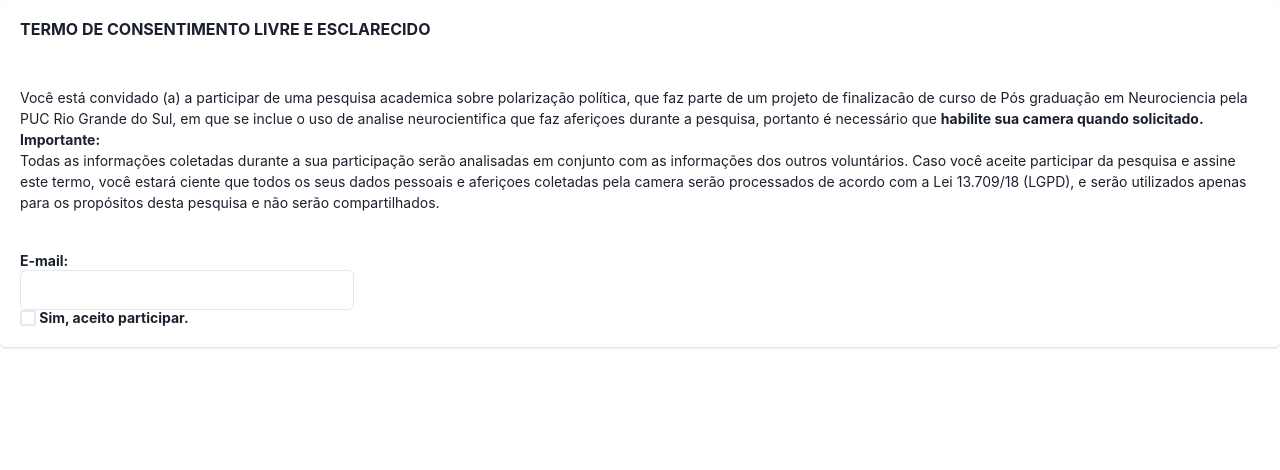
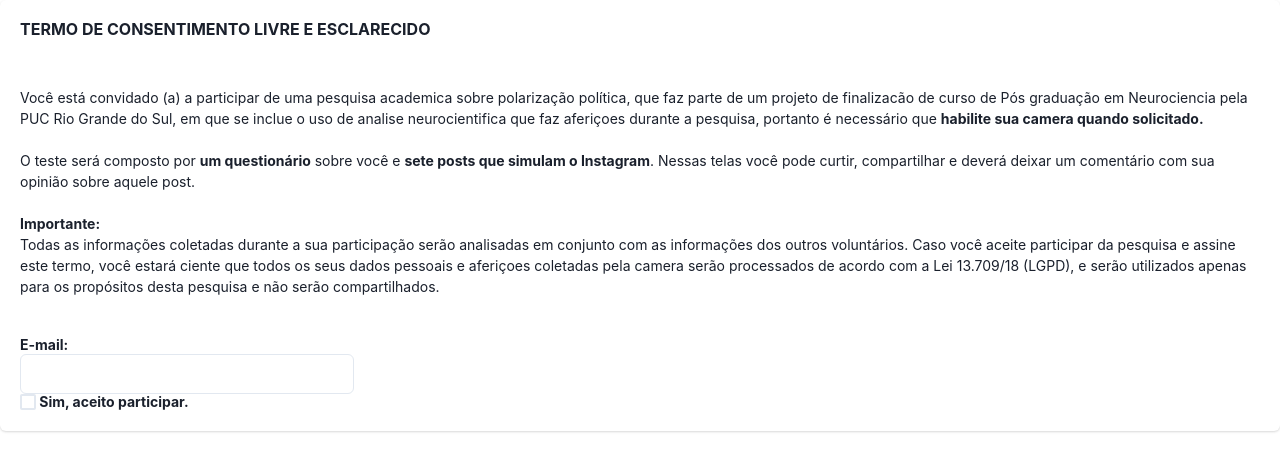
Before and after one commit to deanx/tcc2-frontend, a React (Vite) app: page / in a window 1280 px wide. Shown: the top 470 px of the page. Built offline with nearby package versions, Linux system fonts and the light colour scheme.

Commit message:
adicionando a descricao

```diff
--- a/src/posts/questionario.jsx
+++ b/src/posts/questionario.jsx
@@ -114,7 +114,9 @@ function App(props) {
                 <CardBody>
                     <Text pt='2' fontSize='sm'>
 Você está convidado (a) a participar de uma pesquisa academica sobre polarização política, que faz parte de um projeto de finalizacão de curso de Pós graduação em Neurociencia pela PUC Rio Grande do Sul, em que se inclue o uso de analise neurocientifica que faz aferiçoes durante a pesquisa, portanto é necessário que <strong>habilite sua camera quando solicitado.</strong>
-<br/><strong>Importante:</strong><br/>
+<br/><br/>
+O teste será composto por <strong>um questionário</strong> sobre você e <strong>sete posts que simulam o Instagram</strong>. Nessas telas você pode curtir, compartilhar e deverá deixar um comentário com sua opinião sobre aquele post.
+<br/><br/><strong>Importante:</strong><br/>
 Todas as informações coletadas durante a sua participação serão analisadas em conjunto com as informações dos outros voluntários. Caso você aceite participar da pesquisa e assine este termo, você estará ciente que todos os seus dados pessoais e aferiçoes coletadas pela camera serão processados de acordo com a Lei 13.709/18 (LGPD), e serão utilizados apenas para os propósitos desta pesquisa e não serão compartilhados.
                     </Text>
                 </CardBody>
```
